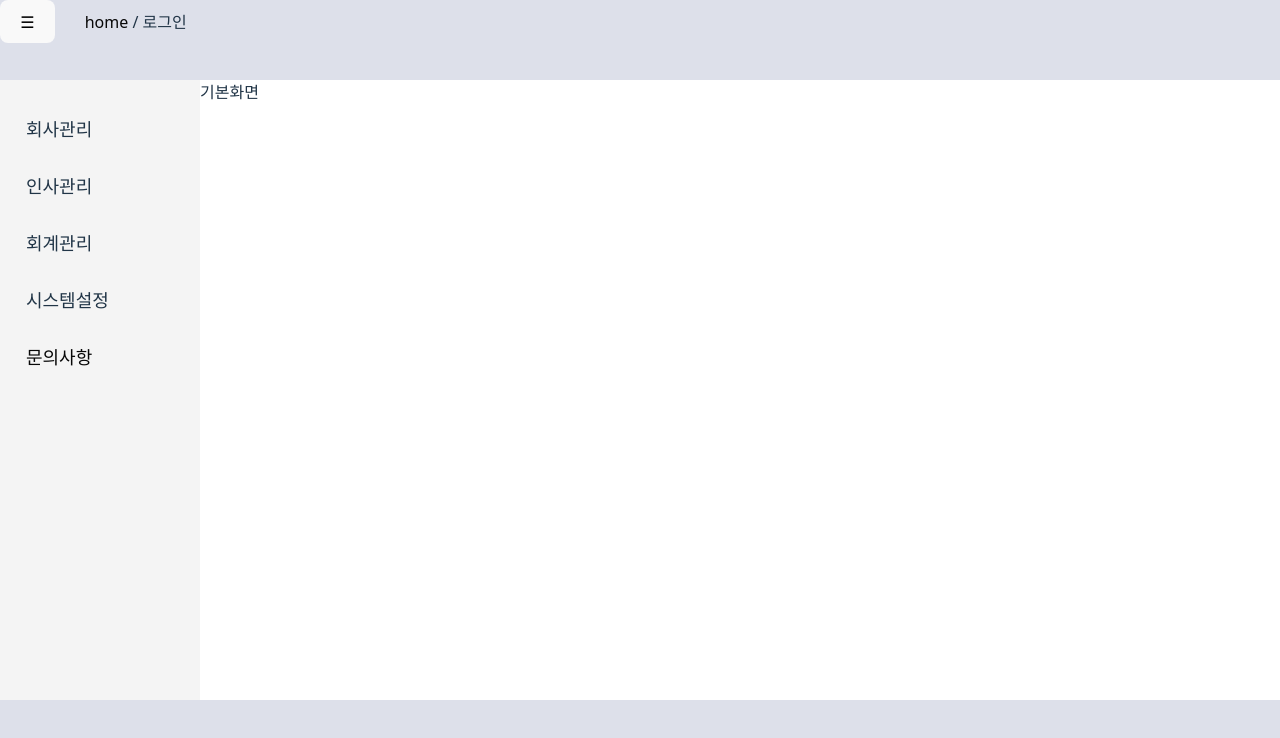
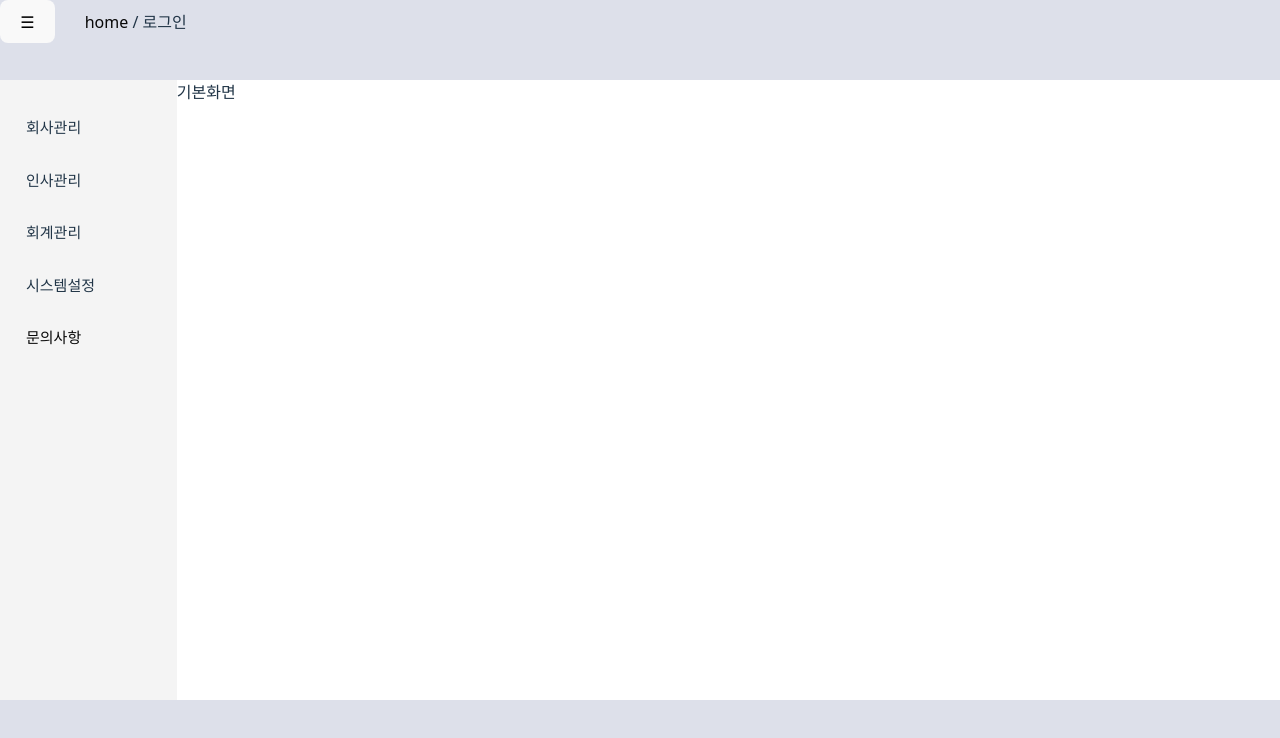
Before and after one commit to byunghaHwang/guleumsan, a React (Vite) app in the folder fronted/: page / in a window 1280 px wide. Shown: the top 738 px of the page. Built offline with nearby package versions, Linux system fonts and the light colour scheme.

Commit message:
사이드바 열고닫고 스타일 바꿈

```diff
--- a/fronted/src/App.css
+++ b/fronted/src/App.css
@@ -40,8 +40,8 @@ body {
     width: 200px;
     background-color: #f4f4f4;
     padding: 1rem;
-    transform: translateX(0);
-    transition: all 1s;
+    /* transform: translateX(0%);
+    transition: all 1s; */
 
     .showSide{display: none;}
 
@@ -54,7 +54,7 @@ body {
 
             /* 메뉴 제목 스타일 */
             .menu-title {
-                font-size: 18px;
+                font-size: 15px;
                 cursor: pointer;
                 padding: 10px;
                 /* background-color: #ffffff; */
@@ -107,14 +107,15 @@ body {
 
 .sideOpen {
     width: 0px;
-    transition: all 1s;
-    transform: translateX(-100%);
+    /* transition: all 1s;
+    transform: translateX(0%); */
 }
 
 
 /* 본문 */
 .main {
     min-height: calc(100vh - 180px);
+    width: 100%;
 }
 
 /* 푸터 */
```
